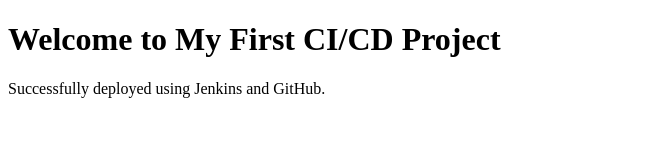
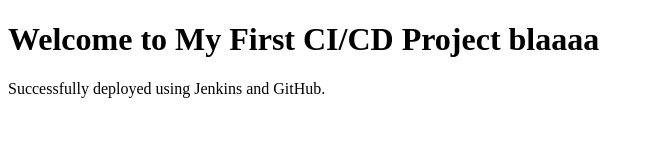
Before and after one commit to karthik-zuzu/jenkins-first-pipeline, a plain HTML site: page index.html in a window 1280 px wide. Shown: the whole page, without its empty margins (0-654 px from the left). Drawn offline with Linux system fonts and the light colour scheme.

Commit message:
Update index.html

```diff
--- a/index.html
+++ b/index.html
@@ -5,7 +5,7 @@
     <title>My DevOps Project and aws and AzURE and good for future, good news</title>
 </head>
 <body>
-    <h1>Welcome to My First CI/CD Project</h1>
+    <h1>Welcome to My First CI/CD Project blaaaa</h1>
     <p>Successfully deployed using Jenkins and GitHub.</p>
 </body>
 </html>
```
